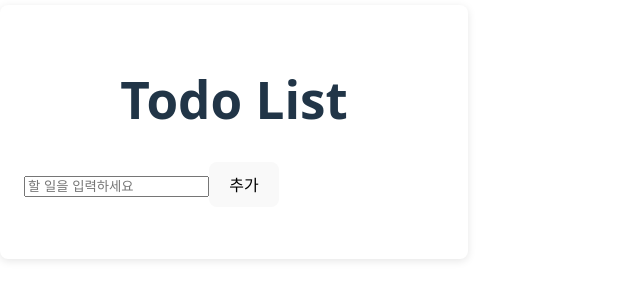
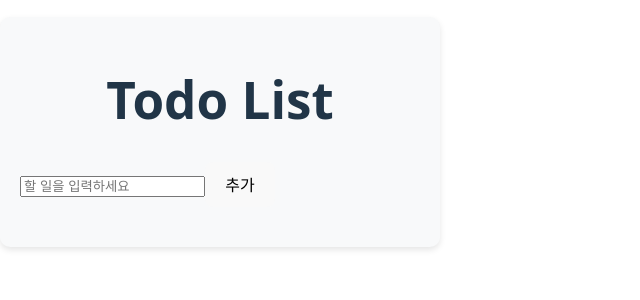
Before and after one commit to namseoyun231/React-TodoList, a React (Vite) app: page / in a window 1280 px wide. Shown: the part 268-568 px from the top of the page, without its empty margins (0-640 px from the left). Built offline with nearby package versions, Linux system fonts and the light colour scheme.

Commit message:
TodoTemplate수정

```diff
--- a/src/components/TodoTemplate.tsx
+++ b/src/components/TodoTemplate.tsx
@@ -1,32 +1,22 @@
 import React from "react";
 
 export default function TodoTemplate({
-    children,}:
-                                     {
+                                         children,
+                                     }: {
     children: React.ReactNode;
-}){
-// 스타일은 최소화: 기본 레이아웃만 div로 감쌈
+}) {
     return (
         <div
             style={{
-                display: "flex",
-                justifyContent: "center",  // 가로 가운데 정렬
-                alignItems: "center",      // 세로 가운데 정렬
-                minHeight: "100vh",        // 화면 전체 높이 사용
-                backgroundColor: "#ffffff" // 흰 배경
+                width: "400px",
+                margin: "50px auto",
+                background: "#f8f9fa",
+                borderRadius: "10px",
+                padding: "20px",
+                boxShadow: "0 3px 6px rgba(0,0,0,0.1)",
             }}
         >
-            <div
-                style={{
-                    width: "420px",
-                    background: "#fff",
-                    borderRadius: "8px",
-                    padding: "32px 24px",
-                    boxShadow: "0 2px 8px rgba(0, 0, 0, 0.1)",
-                }}
-            >
-                {children}
-            </div>
+            {children}
         </div>
     );
 }
```
